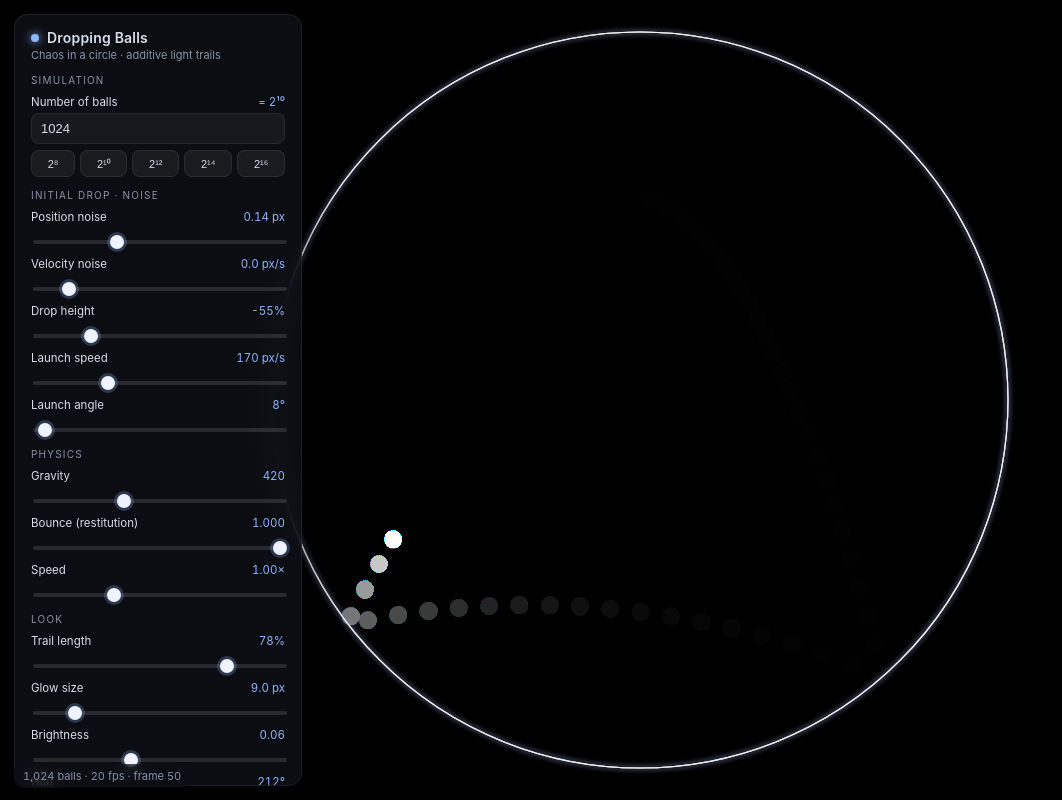
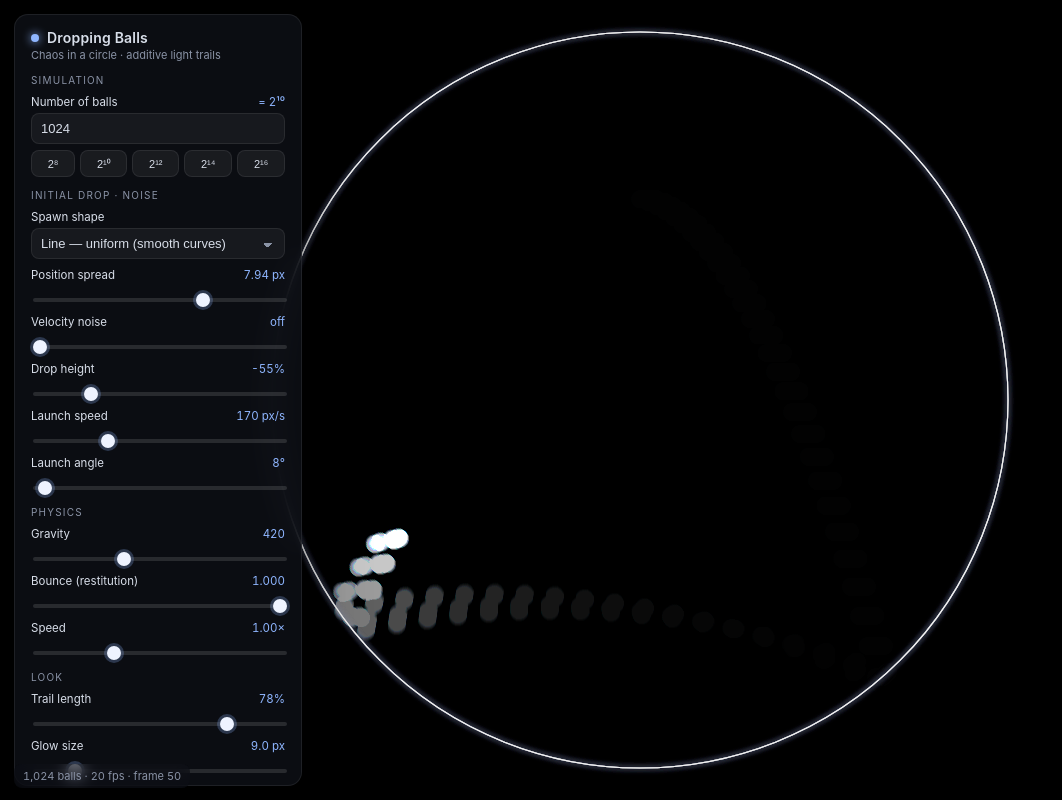
Before and after one commit to Chuckle-Rollston/BALLS, a plain HTML site: page index.html in a window 1280 px wide. Shown: the whole page, without its empty margins (0-1062 px from the left). Drawn offline with Linux system fonts and the light colour scheme; animation ran at ten frames a second.

Commit message:
Uniform line spawn for smooth curves instead of clumps
Add a Spawn shape selector (Line/Disk/Ring); default to an evenly
spaced line so the balls form a smooth 1-parameter family that evolves
into continuous caustics rather than random clumps. Velocity noise now
defaults off and adds a smooth speed gradient along the line.

Co-Authored-By: Claude Opus 4.8 <noreply@anthropic.com>

```diff
--- a/index.html
+++ b/index.html
@@ -52,12 +52,14 @@
     -webkit-appearance: none; appearance: none; width: 14px; height: 14px; border-radius: 50%;
     background: #eef3ff; box-shadow: 0 0 0 3px rgba(143,182,255,.25); cursor: pointer;
   }
-  input[type=number] {
+  input[type=number], select {
     width: 100%; background: rgba(255,255,255,.05); border: 1px solid var(--panel-bd);
     color: var(--txt); border-radius: 8px; padding: 7px 9px; font-size: 13px; outline: none;
-    font-variant-numeric: tabular-nums;
+    font-variant-numeric: tabular-nums; -webkit-appearance: none; appearance: none; cursor: pointer;
   }
-  input[type=number]:focus { border-color: var(--accent); }
+  select { background-image: linear-gradient(45deg, transparent 50%, var(--txt-dim) 50%), linear-gradient(135deg, var(--txt-dim) 50%, transparent 50%); background-position: calc(100% - 16px) 14px, calc(100% - 11px) 14px; background-size: 5px 5px, 5px 5px; background-repeat: no-repeat; }
+  select option { background: #11141c; }
+  input[type=number]:focus, select:focus { border-color: var(--accent); }
 
   .btnrow { display: grid; grid-template-columns: 1fr 1fr; gap: 7px; margin-top: 6px; }
   .btnrow.three { grid-template-columns: 1fr 1fr 1fr; }
@@ -124,12 +126,20 @@
 
   <div class="group">Initial Drop · Noise</div>
   <div class="row">
-    <div class="lab"><span>Position noise</span><span class="val" id="posNoiseV"></span></div>
-    <input type="range" id="posNoise" min="0" max="1000" value="320" />
+    <div class="lab"><span>Spawn shape</span></div>
+    <select id="shape">
+      <option value="line" selected>Line — uniform (smooth curves)</option>
+      <option value="disk">Disk — random (clumps)</option>
+      <option value="ring">Ring</option>
+    </select>
+  </div>
+  <div class="row">
+    <div class="lab"><span>Position spread</span><span class="val" id="posNoiseV"></span></div>
+    <input type="range" id="posNoise" min="0" max="1000" value="680" />
   </div>
   <div class="row">
     <div class="lab"><span>Velocity noise</span><span class="val" id="velNoiseV"></span></div>
-    <input type="range" id="velNoise" min="0" max="1000" value="120" />
+    <input type="range" id="velNoise" min="0" max="1000" value="0" />
   </div>
   <div class="row">
     <div class="lab"><span>Drop height</span><span class="val" id="dropYV"></span></div>
@@ -375,22 +385,37 @@ function reseed() {
   vx = new Float32Array(N); vy = new Float32Array(N);
   const p = params();
   const ox = cx, oy = cy + p.dropY;
-  const baseVx = Math.cos(p.angle) * p.launch;
-  const baseVy = Math.sin(p.angle) * p.launch;
+  const ux = Math.cos(p.angle), uy = Math.sin(p.angle);   // launch direction (unit)
+  const baseVx = ux * p.launch, baseVy = uy * p.launch;
+  const shape = el('shape').value;
   for (let i = 0; i < N; i++) {
-    // tiny gaussian-ish offset so each ball is "slightly offset from each other"
-    const a = Math.random() * Math.PI * 2;
-    const r = p.posNoise * Math.sqrt(Math.random());
-    let x = ox + Math.cos(a) * r;
-    let y = oy + Math.sin(a) * r;
+    let x, y, dvx = 0, dvy = 0;
+    if (shape === 'line') {
+      // evenly spaced along a horizontal line — a smooth 1-parameter family, so
+      // the balls evolve into clean continuous curves instead of random clumps.
+      const s = N > 1 ? (i / (N - 1) - 0.5) : 0;       // -0.5 .. 0.5, uniform
+      x = ox + s * (2 * p.posNoise);
+      y = oy;
+      const sp = s * (2 * p.velNoise);                 // smooth speed gradient
+      dvx = ux * sp; dvy = uy * sp;
+    } else if (shape === 'ring') {
+      const a = (i / N) * Math.PI * 2;                 // evenly spaced on a circle
+      x = ox + Math.cos(a) * p.posNoise;
+      y = oy + Math.sin(a) * p.posNoise;
+      dvx = Math.cos(a) * p.velNoise; dvy = Math.sin(a) * p.velNoise;
+    } else {                                           // disk — random scatter
+      const a = Math.random() * Math.PI * 2;
+      const r = p.posNoise * Math.sqrt(Math.random());
+      x = ox + Math.cos(a) * r; y = oy + Math.sin(a) * r;
+      const va = Math.random() * Math.PI * 2;
+      const vr = p.velNoise * Math.sqrt(Math.random());
+      dvx = Math.cos(va) * vr; dvy = Math.sin(va) * vr;
+    }
     // keep inside the circle
     const dx = x - cx, dy = y - cy, d = Math.hypot(dx, dy);
     if (d > R * 0.999) { const k = (R * 0.999) / d; x = cx + dx * k; y = cy + dy * k; }
     px[i] = x; py[i] = y;
-    const va = Math.random() * Math.PI * 2;
-    const vr = p.velNoise * Math.sqrt(Math.random());
-    vx[i] = baseVx + Math.cos(va) * vr;
-    vy[i] = baseVy + Math.sin(va) * vr;
+    vx[i] = baseVx + dvx; vy[i] = baseVy + dvy;
   }
   resetHistory();               // snapshot the original drop for rewind
   // clear canvas so the new drop starts fresh
@@ -604,6 +629,7 @@ Object.values(C).forEach(input => {
 ['posNoise','velNoise','dropY','launch','angle'].forEach(id => {
   C[id].addEventListener('change', reseed);
 });
+el('shape').addEventListener('change', reseed);
 
 window.addEventListener('keydown', e => {
   if (e.target.tagName === 'INPUT') return;
```
